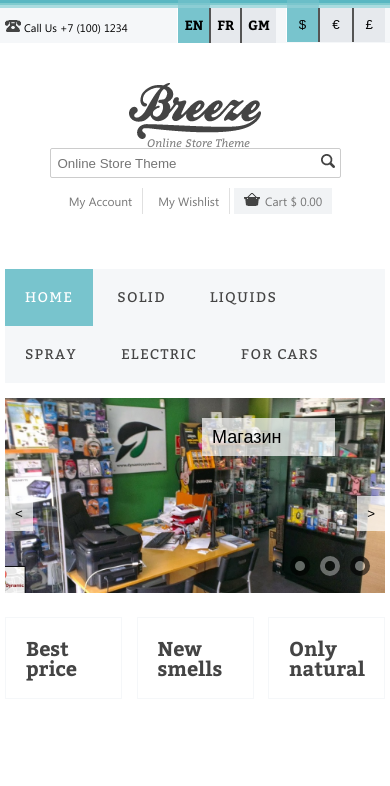
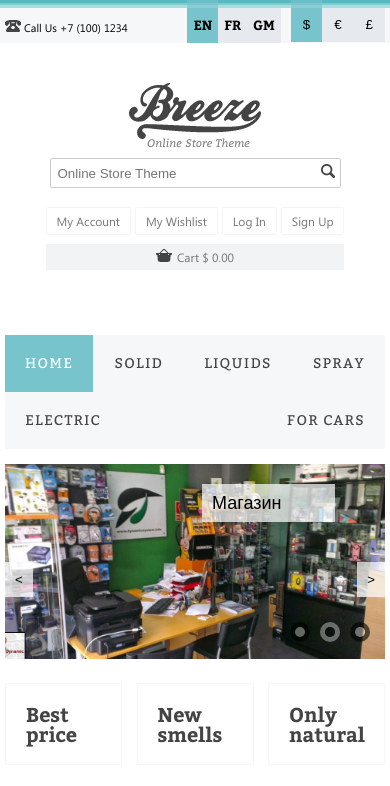
Before and after one commit to VasJeni/Breeze, a website: page index.html in a window 390 px wide. Drawn offline with nearby package versions, Linux system fonts and the light colour scheme.

Commit message:
fix logIn button in adaptive

```diff
--- a/index.html
+++ b/index.html
@@ -58,11 +58,13 @@
                     </div>
             </div>
             <div class="b__header--usermenu">
-                <button class="account">My Account</button>
-                <button class="wishlist">My Wishlist</button>
-                <button class="logIn">Log In</button>
-                <button class="signUp">Sign Up</button>
-                <button class="b__header--usermenu-cart">
+                <div class="b__header--usermenu-nav">
+                    <button class="account">My Account</button>
+                    <button class="wishlist">My Wishlist</button>
+                    <button class="logIn">Log In</button>
+                    <button class="signUp">Sign Up</button>
+                </div>
+                <button class="cart">
                     <img src="images/icon_cart.png" alt="cart">Cart
                     <span class="b__header--usermenu-cart-total">$ 0.00</span>
                 </button>
--- a/js/main.js
+++ b/js/main.js
@@ -66,11 +66,11 @@ function createSignUpPOPup(){
     $('body').append("<div class='signUpPOPup'></div>");
     $('.signUpPOPup').append("<div class='signUpPOPup--wrapper'></div>");
     $('.signUpPOPup--wrapper').html('' +
-        '<label for="user"login>Login</label>'+
+        '<label for="user">User</label>'+
         '<input type="text" name="login" placeholder="Login" maxlength="25" id="user">' +
-        '<label for="email">Password</label>'+
-        '<input type="email" name="email" placeholder="password"  id="email" maxlength="25">'+
-        '<button class="sendLogin">LogIn</button>'
+        '<label for="email">Email</label>'+
+        '<input type="email" name="email" placeholder="email"  id="email" maxlength="25">'+
+        '<button class="sendLogin">register</button>'
     );
     $('.signUpPOPup--wrapper').click(function (event) {
         event.stopImmediatePropagation();
--- a/sass/core/_reset.sass
+++ b/sass/core/_reset.sass
@@ -42,11 +42,7 @@ table
 
 a
   text-decoration: none
-button:focus,
-button:active,
-button:visited
-  border: none
-  outline: none
+
 
 .container
   max-width: 990px
--- a/sass/section/_adaptive.sass
+++ b/sass/section/_adaptive.sass
@@ -1,7 +1,3 @@
-@media (max-width: 768px)
-  .b__header--usermenu .logIn,
-  .b__header--usermenu .signUp
-    display: none
 @media (max-width: 760px)
   .b
     &__topper--welcome
@@ -11,7 +7,12 @@
         flex-direction: column
       &--usermenu
         margin-top: 10px
-
+        flex-direction: column
+        & .account,
+        & .wishlist,
+        & .logIn,
+        & .signUp
+          display: inline
       &--slider--text
         & h3
           font-size: 18px
@@ -26,3 +27,19 @@
           display: none
       &--image
         display: none
+
+
+@media (max-width: 768px)
+  .b
+    &__header
+      &--search
+        margin: 10px auto
+      &--info
+        flex-direction: column
+      &--usermenu
+        margin: 10px auto
+        flex-direction: column
+        & .cart
+          margin-top: 10px
+        & button
+          box-shadow: 0 0 2px #e0e0e0
--- a/sass/section/_banner.sass
+++ b/sass/section/_banner.sass
@@ -11,6 +11,8 @@
       width: 25%
       padding: 30px
       border: 1px solid $color-gray-dark
+      &:hover
+        background-color: $color-lightblue
     & figure
       display: flex
       justify-content: space-around
--- a/sass/section/_header.sass
+++ b/sass/section/_header.sass
@@ -24,12 +24,9 @@
       & > input
         border: none
   &--usermenu
-    &-cart
-      background: $color-white-grey !important
-      &>img
-        margin-right: 5px
+    display: flex
 
-    & > button
+    & button
       background: $color-white
       padding: 5px 10px
       border: none
@@ -38,12 +35,19 @@
       color: $color-text-lightgrey
       box-shadow: 1px 0 0 #e0e0e0
       margin: 0 1px
-      &:last-child
-        margin: 0 0
-        box-shadow: none
+    & .cart
+      margin: 0 0
+      box-shadow: none
+      background: $color-white-grey !important
+      &>img
+        margin-right: 5px
+
   &--menu
     margin-top: 15px
     background: $color-gray-dark
+    display: flex
+    flex-wrap: wrap
+    justify-content: space-between
     & > button
       background: inherit
       border: none
--- a/sass/section/_topper.sass
+++ b/sass/section/_topper.sass
@@ -27,19 +27,15 @@
       text-transform: uppercase
       @extend %primary-text-bold
       padding: 7px 6px 9px
-      border-right: 1px solid $color-white
-      border-top: none
-      border-bottom: none
-      border-right: none
+      box-shadow: 0 0 0 $color-white
+      border: none
       margin-top: 8px
       background-color: $color-dirty-white
-      &:first-child
-        border-left: 1px solid $color-white
 
 
     & > .active
       background-color: $color-lightblue
-      box-shadow: 1px -15px 0 $color-lightblue-rgba
+      box-shadow: 0 -15px 0 $color-lightblue-rgba
 
   &--currency
     display: flex
@@ -50,18 +46,14 @@
 
     & > button
       padding: 9px 12px 10px
-      border-right: 1px solid $color-white
-      border-top: none
-      border-bottom: none
-      border-right: none
+      box-shadow: 0 0 0 $color-white
+      border: none
       margin-top: 8px
       background-color: $color-dirty-white
-      &:first-child
-        border-left: 1px solid $color-white
 
     & > .active
       background-color: $color-lightblue
-      box-shadow: 1px -15px 0 $color-lightblue-rgba
+      box-shadow: 0 -15px 0 $color-lightblue-rgba
 
   .container
     display: flex
--- a/sass/style.sass
+++ b/sass/style.sass
@@ -13,3 +13,10 @@
 
 button:hover
   background-color: $color-lightblue-rgba
+
+button:hover,
+button:focus,
+button:active,
+button:visited
+  border: none
+  outline: none
```
Also changed, not shown: templates/block/header.html (+7 -5 lines), css/style.css.
